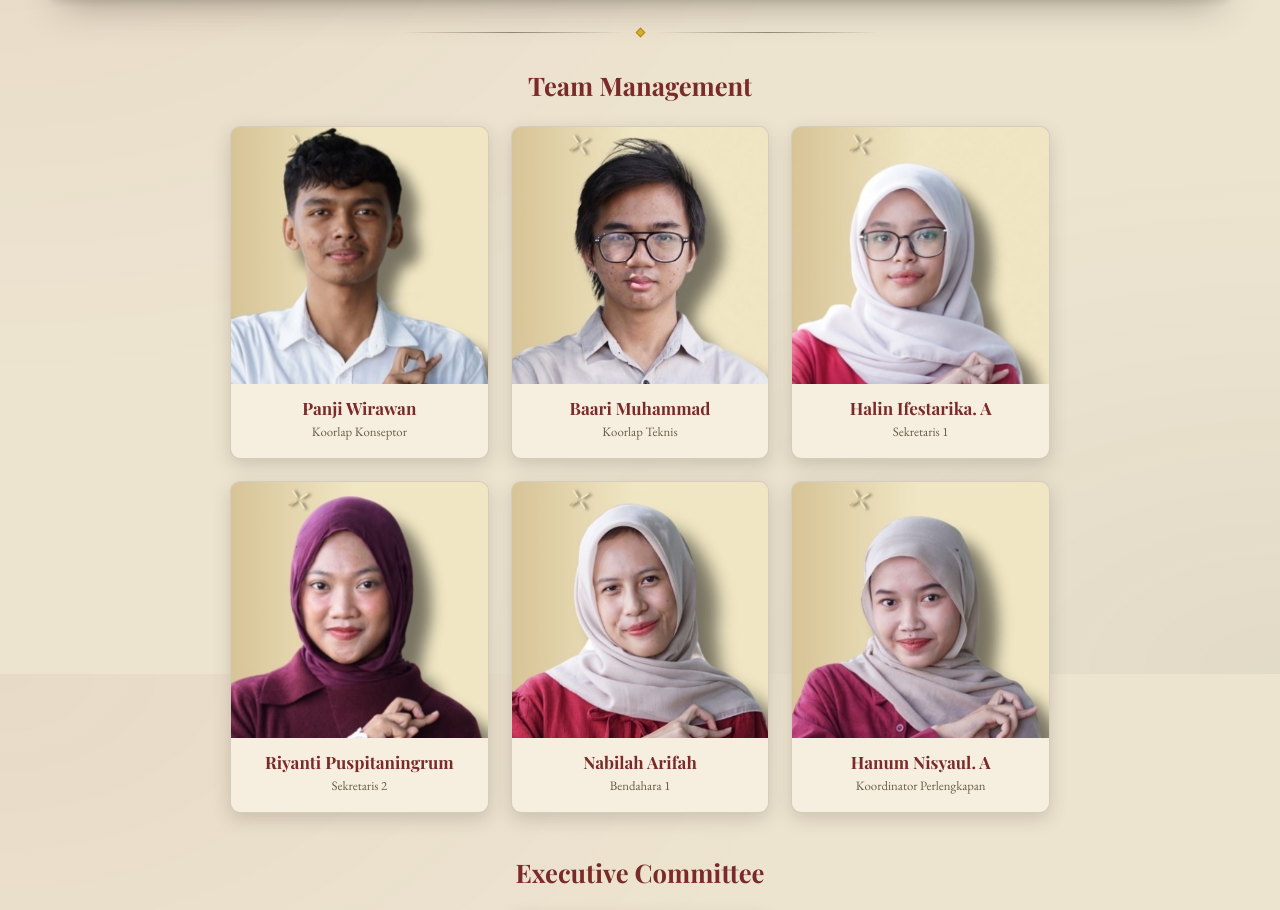
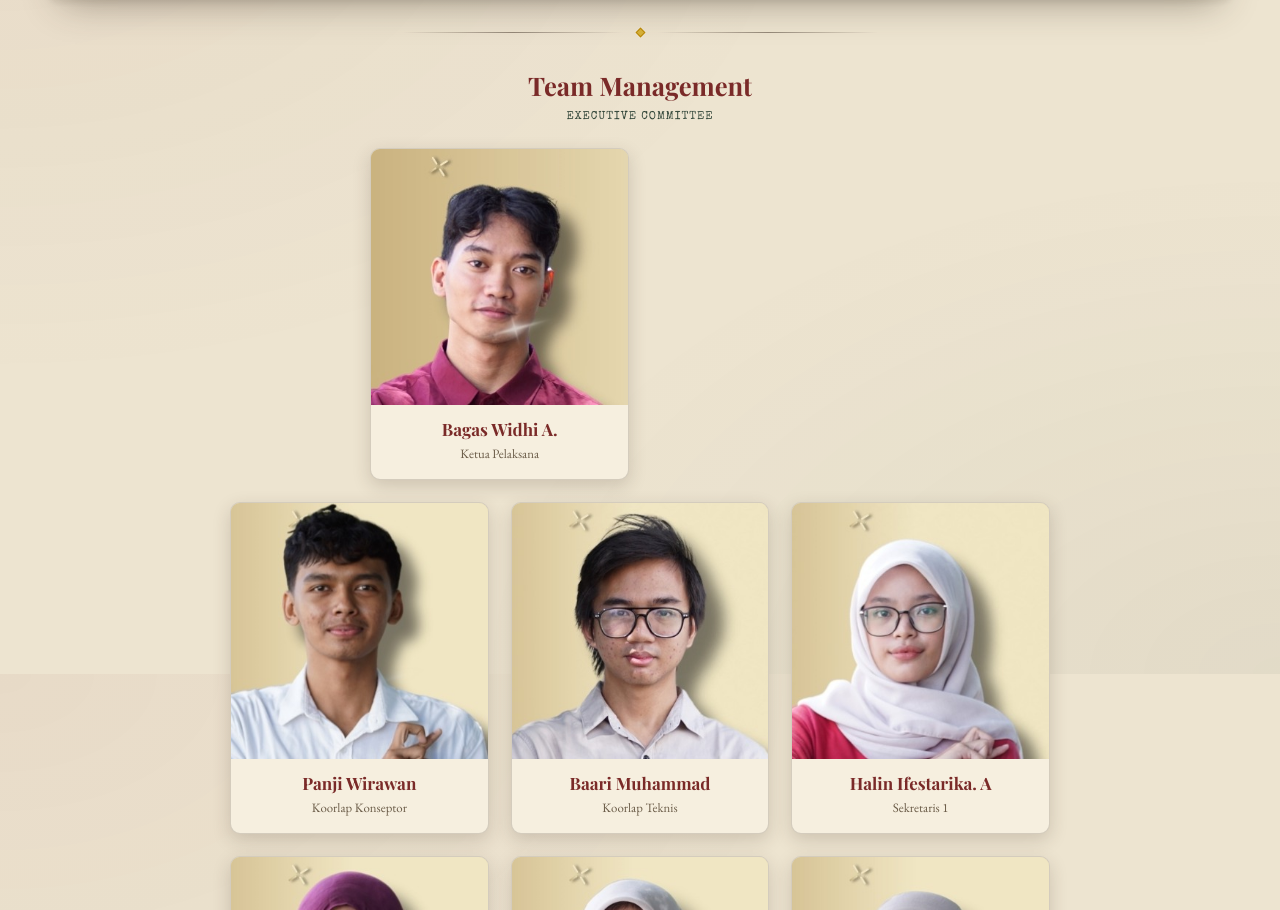
Before and after one commit to Widhproject/Dekancupapps, a website: page frontend/index.html in a window 1280 px wide. Shown: the part 1726-2636 px from the top of the page. Drawn offline with nearby package versions, Linux system fonts and the light colour scheme; a web font is replaced by a local one.

Commit message:
update tampilan team management

```diff
--- a/frontend/css/style.css
+++ b/frontend/css/style.css
@@ -420,14 +420,34 @@ a.file-link:hover{
 /* ---- Executive Committee: 1 foto puncak + dua grup di bawahnya ---- */
 .team-section .section-head{ margin-top:40px; }
 .team-section .section-head:first-of-type{ margin-top:0; }
+.exec-tag{
+  font-family:'Special Elite', monospace;
+  font-size:.72rem; letter-spacing:.08em; text-transform:uppercase;
+  color:var(--forest); margin-top:4px;
+}
 .exec-subhead{
   font-family:'Playfair Display'; font-weight:700; color:var(--maroon);
   text-align:center; font-size:1.05rem; margin:30px 0 16px;
 }
-.team-grid--lead{ margin-bottom:6px; }
-.team-grid--lead .team-card{ grid-column:2; }
+
+/* Frame "Ketua Pelaksana": ditaruh di atas Panji Wirawan & Baari (dua
+   card pertama di team-grid), lebar sama persis dengan 1 card biasa,
+   diposisikan center di area 2 kolom itu. Di mobile (grid jadi 2 kolom)
+   Panji & Baari otomatis jadi 1 baris penuh, jadi frame ini otomatis
+   center di tengah baris tersebut. */
+.exec-lead-grid{
+  display:grid; grid-template-columns:repeat(3, minmax(0,1fr)); gap:22px;
+  max-width:820px; margin:0 auto 22px;
+}
+.exec-lead-row{
+  grid-column:1 / span 2;
+  display:flex; justify-content:center;
+}
+.exec-lead-row .team-card{ width:calc((100% - 22px) / 2); }
 @media (max-width:700px){
-  .team-grid--lead .team-card{ grid-column:1 / -1; max-width:50%; margin:0 auto; }
+  .exec-lead-grid{ grid-template-columns:repeat(2, minmax(0,1fr)); gap:14px; }
+  .exec-lead-row{ grid-column:1 / -1; }
+  .exec-lead-row .team-card{ width:calc((100% - 14px) / 2); }
 }
 
 @media (max-width:700px){
--- a/frontend/js/app.js
+++ b/frontend/js/app.js
@@ -454,15 +454,16 @@ route('/home', async () => {
 
     <div class="wrap">
       <section class="team-section">
-        <div class="section-head"><div><h2>Team Management</h2></div></div>
+        <div class="section-head"><div><h2>Team Management</h2><div class="exec-tag">Executive Committee</div></div></div>
+
+        <div class="exec-lead-grid">
+          <div class="exec-lead-row">
+            ${EXEC_LEAD.map(teamCardHTML).join('')}
+          </div>
+        </div>
+
         <div class="team-grid">
           ${HOME_MANAGEMENT_TEAM.map(teamCardHTML).join('')}
-        </div>
-
-        <div class="section-head"><div><h2>Executive Committee</h2></div></div>
-
-        <div class="team-grid team-grid--lead">
-          ${EXEC_LEAD.map(teamCardHTML).join('')}
         </div>
 
         <h3 class="exec-subhead">Head of Conceptor</h3>
```
